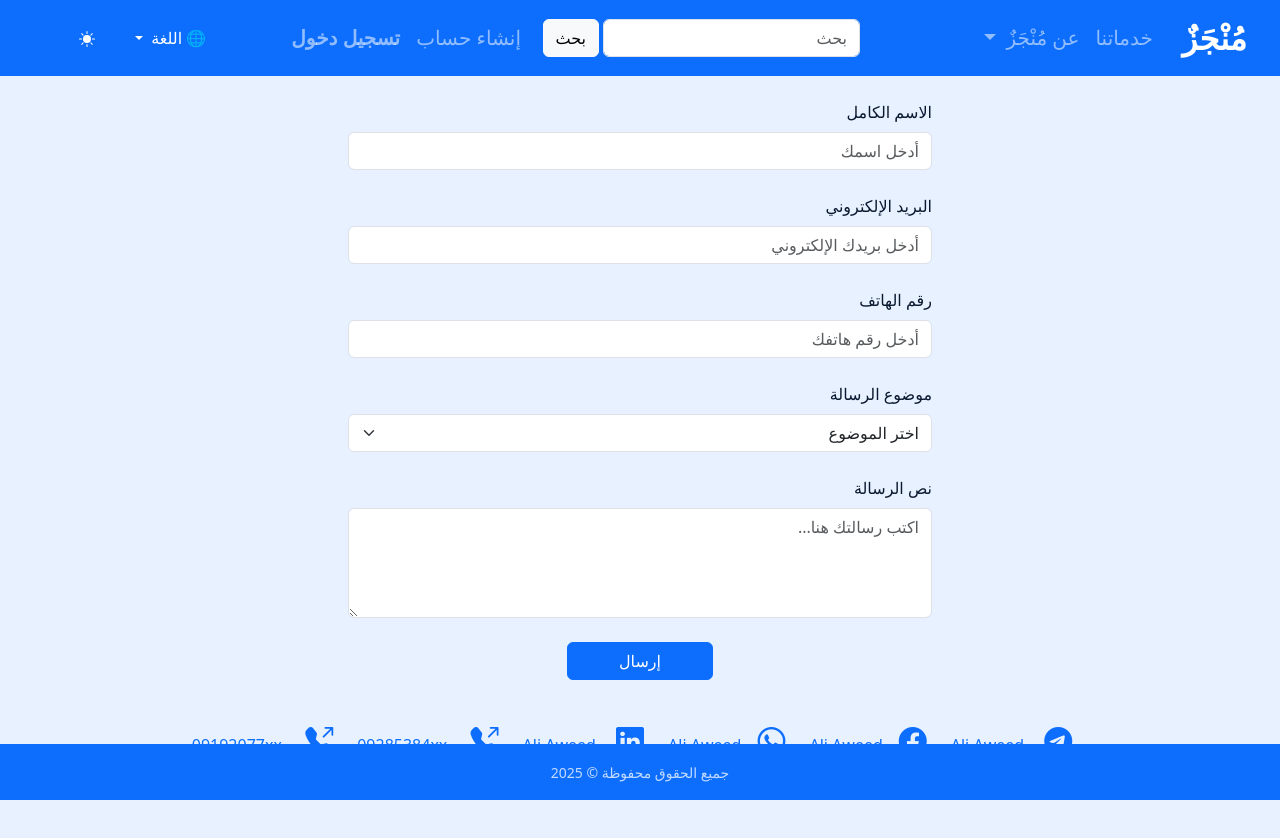
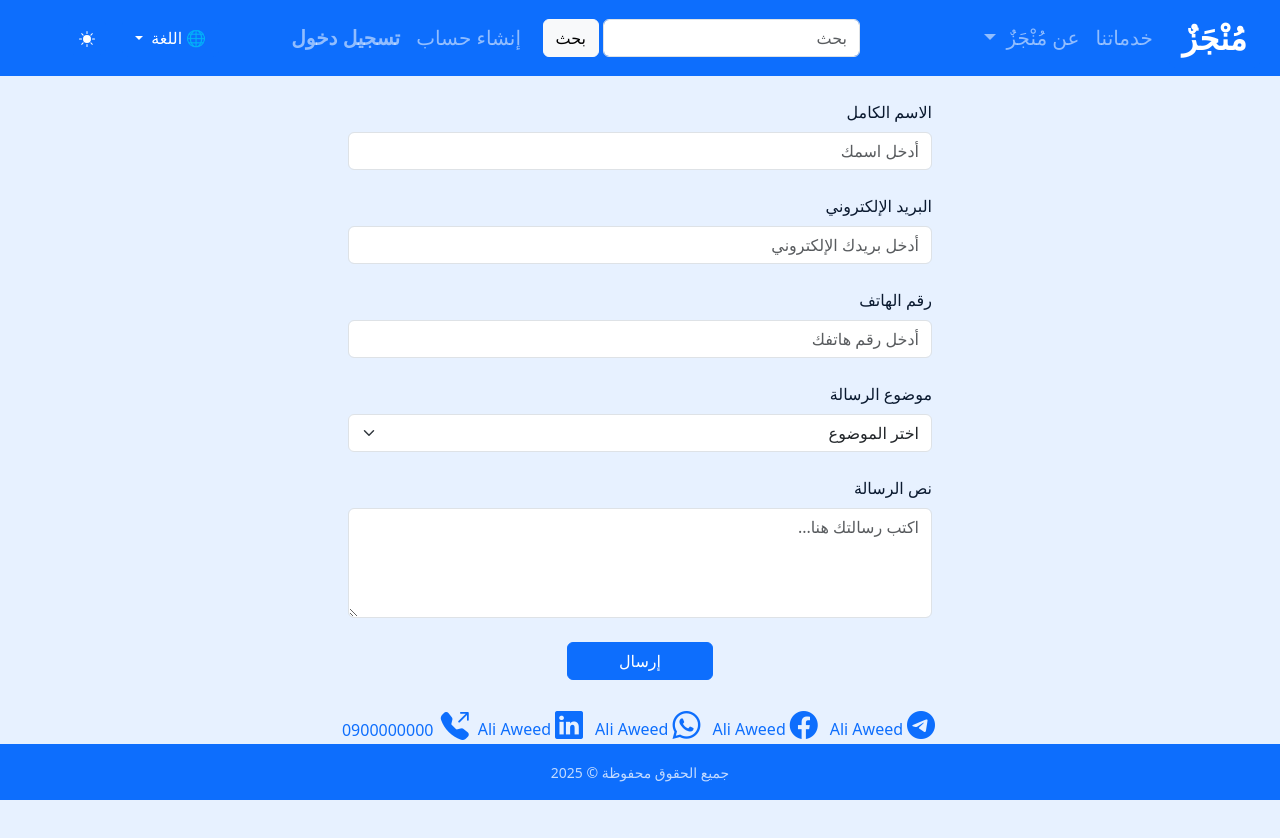
Before and after one commit to engAliAweed/Munjez, a plain HTML site: page contactUs.html in a window 1280 px wide. After the commit the page ends 814 px from the top, so only its background shows below. Drawn offline with nearby package versions, Linux system fonts and the light colour scheme.

Commit message:
Add files via upload

```diff
--- a/contactUs.html
+++ b/contactUs.html
@@ -186,15 +186,15 @@
         </div>
 
 
-        <div class=" row align-items-center justify-content-center align-items-center">
-            <div class=" col-12 p-3 m-auto text-center d-flex ">
-                <ul class="contUl text-primary d-flex text-center m-auto g-5">
-                    <li class="m-auto my-2  p-1"><a href="https://t.me/Ali_Aweed"><i class="bi bi-telegram fs-3  m-3"></i> Ali Aweed</a></li>
-                    <li class="m-auto my-2 p-1"><a href="https://www.facebook.com/share/1ABi7kr7dW/"><i class="bi bi-facebook fs-3 m-3 "></i>Ali Aweed</a></li>
-                    <li class="m-auto my-2 p-1"><a href="https://wa.me/qr/UC3SFZVRNP25M1"> <i class="bi bi-whatsapp fs-3 m-3"></i>Ali Aweed</a></li>
-                    <li class="m-auto my-2 p-1"><a><i class="bi bi-linkedin fs-3 p-3"></i> Ali Aweed</a></li>
-                    <li class="m-auto my-2 p-1"><a href="tel:+21809285384xx"><i class="bi bi-telephone-outbound-fill fs-3 m-3"> </i>09285384xx</a> </li>
-                    <li class="m-auto my-2 p-1"><a href="tel:+21809192077xx"><i class="bi bi-telephone-outbound-fill fs-3 m-3"> </i>09192077xx</a> </li>
+        <div class=" row align-items-center justify-content-center ">
+            <div class=" col-12  m-auto text-center d-flex ">
+                <ul class="contUl text-primary d-flex text-center m-auto g-1">
+                    <li class="m-auto my-2  p-1"><a href="https://t.me/Ali_Aweed"><i class="bi bi-telegram fs-3  m-1"></i>Ali Aweed</a></li>
+                    <li class="m-auto my-2 p-1"><a href="https://www.facebook.com/share/1ABi7kr7dW/"><i class="bi bi-facebook fs-3 m-1 "></i>Ali Aweed</a></li>
+                    <li class="m-auto my-2 p-1"><a href="https://wa.me/qr/UC3SFZVRNP25M1"> <i class="bi bi-whatsapp fs-3 m-1"></i>Ali Aweed</a></li>
+                    <li class="m-auto my-2 p-1"><a><i class="bi bi-linkedin fs-3 p-1"></i>Ali Aweed</a></li>
+                    <li class="m-auto my-2 "><a href="tel:+2180900000000"><i class="bi bi-telephone-outbound-fill fs-3 "> </i>0900000000</a> </li>
+                    <!--<li class="m-auto my-2 "><a href="tel:+2180900000000"><i class="bi bi-telephone-outbound-fill fs-3 "> </i>09192077xx</a> </li>-->
 
 
                 </ul>
```
Also changed, not shown: doctorpage.html (+1 -1 lines), engineer.html (+1 -1 lines), programmerpage.html (+1 -1 lines), teacherpage.html (+1 -1 lines).
